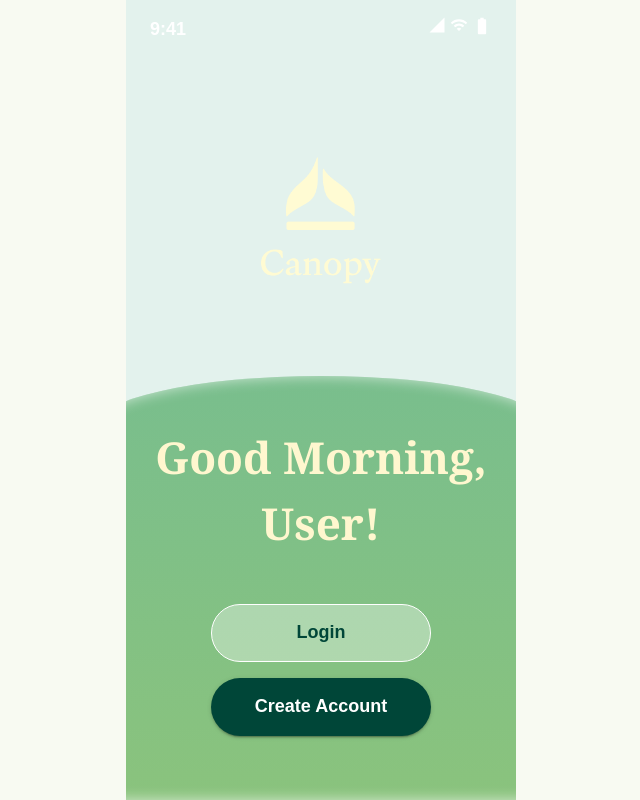
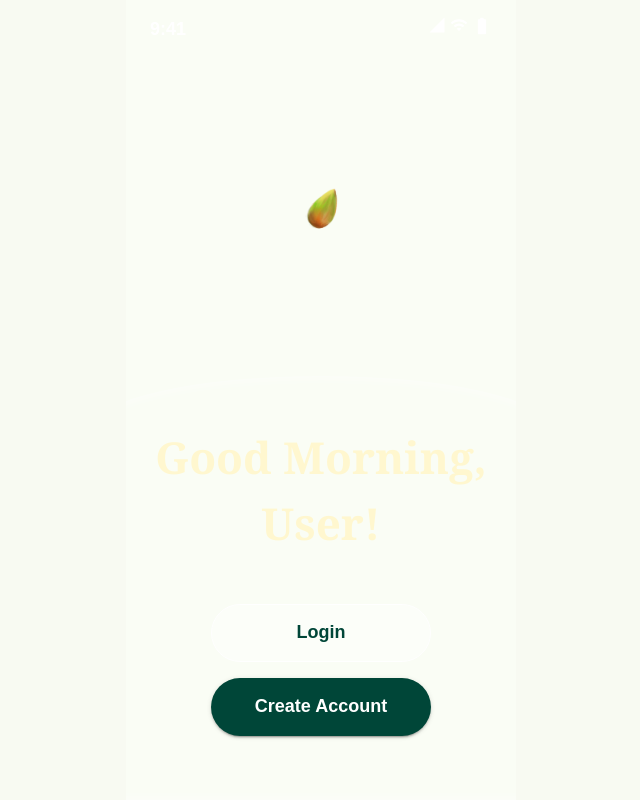
Before and after one commit to G4-Expense-Tracker/4G-Expense-Tracker, a React (Vite) app in the folder canopy-FRONTEND/: page /dashboard in a window 1280 px wide. Shown: the whole page, without its empty margins (319-959 px from the left). Built offline with nearby package versions, Linux system fonts and the light colour scheme.

Commit message:
test out the functionality

```diff
--- a/canopy-FRONTEND/src/components/pages/dashboard/DashboardPage.jsx
+++ b/canopy-FRONTEND/src/components/pages/dashboard/DashboardPage.jsx
@@ -4,6 +4,7 @@ import WifiIcon from "@mui/icons-material/Wifi";
 import BatteryFullIcon from "@mui/icons-material/BatteryFull";
 import { useNavigate } from "react-router-dom";
 import pictLogo from "../../../assets/pictLogo.png";
+import seed1 from "../../../assets/seed1.png";
 
 export default function DashboardPage() {
   const navigate = useNavigate();
@@ -17,7 +18,7 @@ export default function DashboardPage() {
         mx: "auto",
         position: "relative",
         overflow: "hidden",
-        bgcolor: "#e3f2ed",
+        bgcolor: "#fafdf5",
       }}
     >
       <Box sx={{ display: "flex", justifyContent: "space-between", px: 3, pt: 2, color: "white" }}>
@@ -39,7 +40,7 @@ export default function DashboardPage() {
           zIndex: 2,
         }}
       >
-        <Box component="img" src={pictLogo} alt="Logo" sx={{ width: 120 }} />
+        <Box component="img" src={seed1} alt="Logo" sx={{ width: 120 }} />
       </Box>
 
       <Box
@@ -49,7 +50,7 @@ export default function DashboardPage() {
           left: "-8%",
           width: "116%",
           minHeight: "53svh",
-          background: "linear-gradient(180deg, #79be8d 0%, #8ac37d 100%)",
+          background: "linear-gradient(180deg, #fafdf5 0%, #fafdf5 100%)",
           borderRadius: "50% 50% 0 0 / 12% 12% 0 0",
           boxShadow: "inset 0 0 14px rgba(255,255,255,0.65)",
           textAlign: "center",
```
Also changed, not shown: canopy-FRONTEND/src/assets/seed1.png (added).
